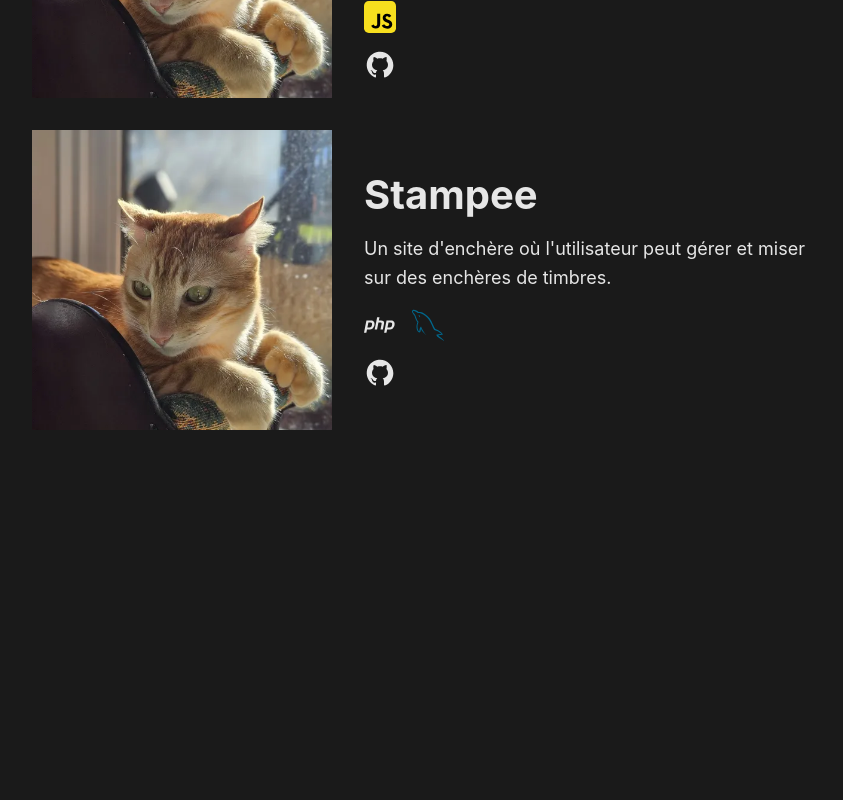
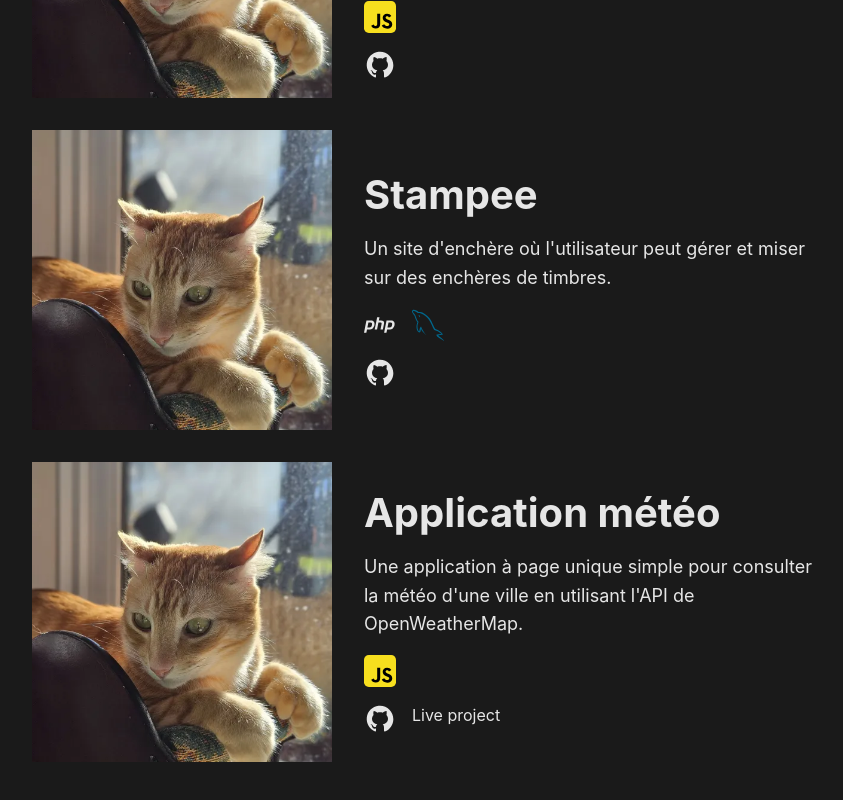
Before and after one commit to ysimard94/portfolio, a Vue app: page /portfolio in a window 1280 px wide. Shown: the part 714-1514 px from the top of the page, without its empty margins (415-1258 px from the left). Before the commit the page ends 1244 px from the top, so only its background shows below. Built offline with nearby package versions, Linux system fonts and the light colour scheme.

Commit message:
Added project, button for live project

```diff
--- a/src/assets/projects.json
+++ b/src/assets/projects.json
@@ -55,5 +55,21 @@
             }
         ],
         "github": "https://github.com/ysimard94/stampee"
+    },
+    {
+        "title": "portfolio.projects.weather.title",
+        "description": "portfolio.projects.weather.description",
+        "image": {
+            "src": "mick.webp",
+            "alt": "portfolio.projects.weather.alt"
+        },
+        "languages": [
+            {
+                "src": "javascript-svgrepo-com.svg",
+                "alt": "Javascript"
+            }
+        ],
+        "github": "https://github.com/ysimard94/SPA-weather-app/",
+        "link": "https://spa-weather-app.adaptable.app/"
     }
 ]
--- a/src/locales/en.json
+++ b/src/locales/en.json
@@ -29,6 +29,11 @@
                 "title": "Stampee",
                 "description": "An auctionning website where you can create auctions and bid on stamps.",
                 "alt": "Image of the Stampee website."
+            },
+            "weather": {
+                "title": "Weather app",
+                "description": "A simple single page application to get the weather forecast of a city using the OpenWeatherMap API.",
+                "alt": "Image of the Weather app."
             }
         }
     },
--- a/src/locales/fr.json
+++ b/src/locales/fr.json
@@ -29,6 +29,11 @@
                 "title": "Stampee",
                 "description": "Un site d'enchère où l'utilisateur peut gérer et miser sur des enchères de timbres.",
                 "alt": "Image du site Stampee."
+            },
+            "weather": {
+                "title": "Application météo",
+                "description": "Une application à page unique simple pour consulter la météo d'une ville en utilisant l'API de OpenWeatherMap.",
+                "alt": "Image de l'application météo."
             }
         }
     },
--- a/src/views/PortfolioView.vue
+++ b/src/views/PortfolioView.vue
@@ -71,6 +71,9 @@ export default {
                                 d="M10.9,2.1c-4.6,0.5-8.3,4.2-8.8,8.7c-0.5,4.7,2.2,8.9,6.3,10.5C8.7,21.4,9,21.2,9,20.8v-1.6c0,0-0.4,0.1-0.9,0.1 c-1.4,0-2-1.2-2.1-1.9c-0.1-0.4-0.3-0.7-0.6-1C5.1,16.3,5,16.3,5,16.2C5,16,5.3,16,5.4,16c0.6,0,1.1,0.7,1.3,1c0.5,0.8,1.1,1,1.4,1 c0.4,0,0.7-0.1,0.9-0.2c0.1-0.7,0.4-1.4,1-1.8c-2.3-0.5-4-1.8-4-4c0-1.1,0.5-2.2,1.2-3C7.1,8.8,7,8.3,7,7.6c0-0.4,0-0.9,0.2-1.3 C7.2,6.1,7.4,6,7.5,6c0,0,0.1,0,0.1,0C8.1,6.1,9.1,6.4,10,7.3C10.6,7.1,11.3,7,12,7s1.4,0.1,2,0.3c0.9-0.9,2-1.2,2.5-1.3 c0,0,0.1,0,0.1,0c0.2,0,0.3,0.1,0.4,0.3C17,6.7,17,7.2,17,7.6c0,0.8-0.1,1.2-0.2,1.4c0.7,0.8,1.2,1.8,1.2,3c0,2.2-1.7,3.5-4,4 c0.6,0.5,1,1.4,1,2.3v2.6c0,0.3,0.3,0.6,0.7,0.5c3.7-1.5,6.3-5.1,6.3-9.3C22,6.1,16.9,1.4,10.9,2.1z"
                             ></path></svg
                     ></a>
+                    <a :href="project.link" v-if="project.link" target="_blank"
+                        >Live project</a
+                    >
                 </div>
             </div>
         </div>
```
